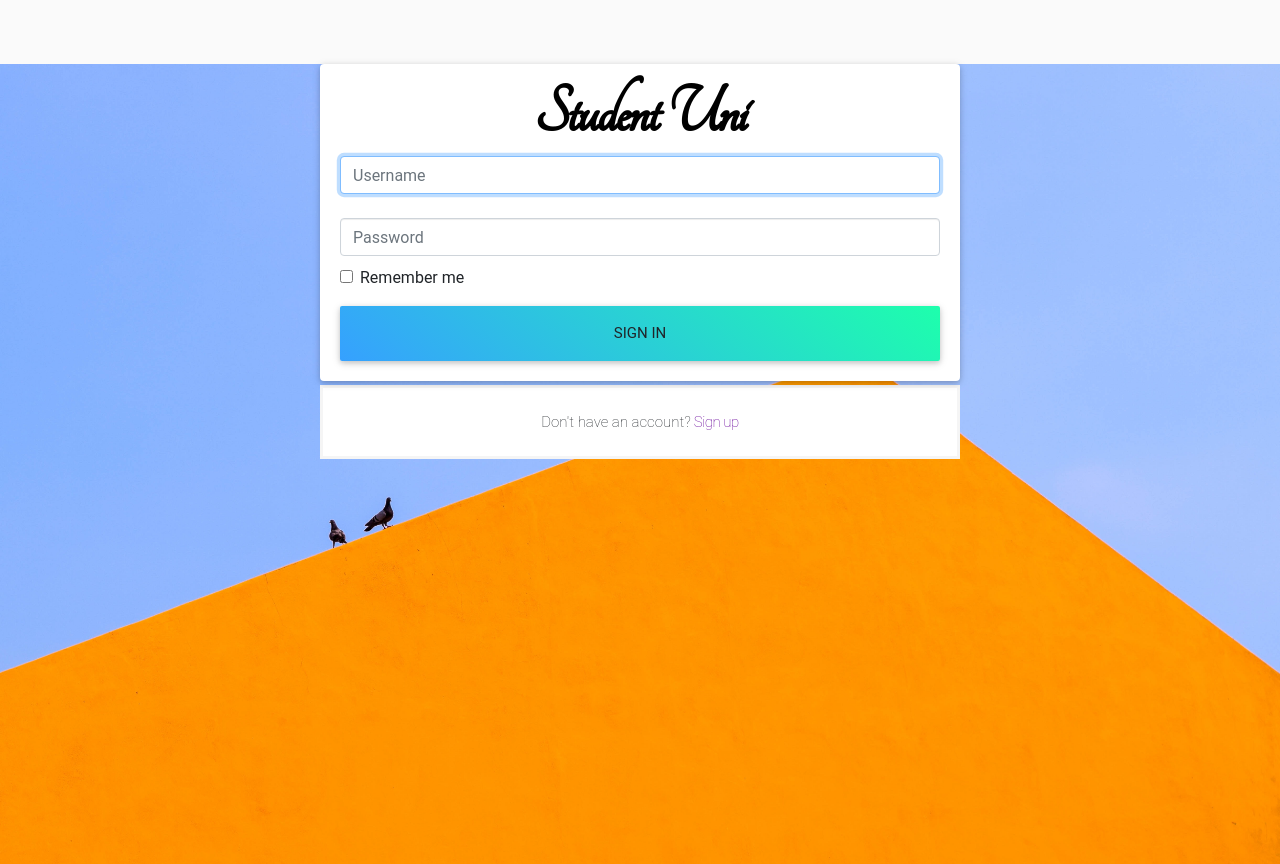
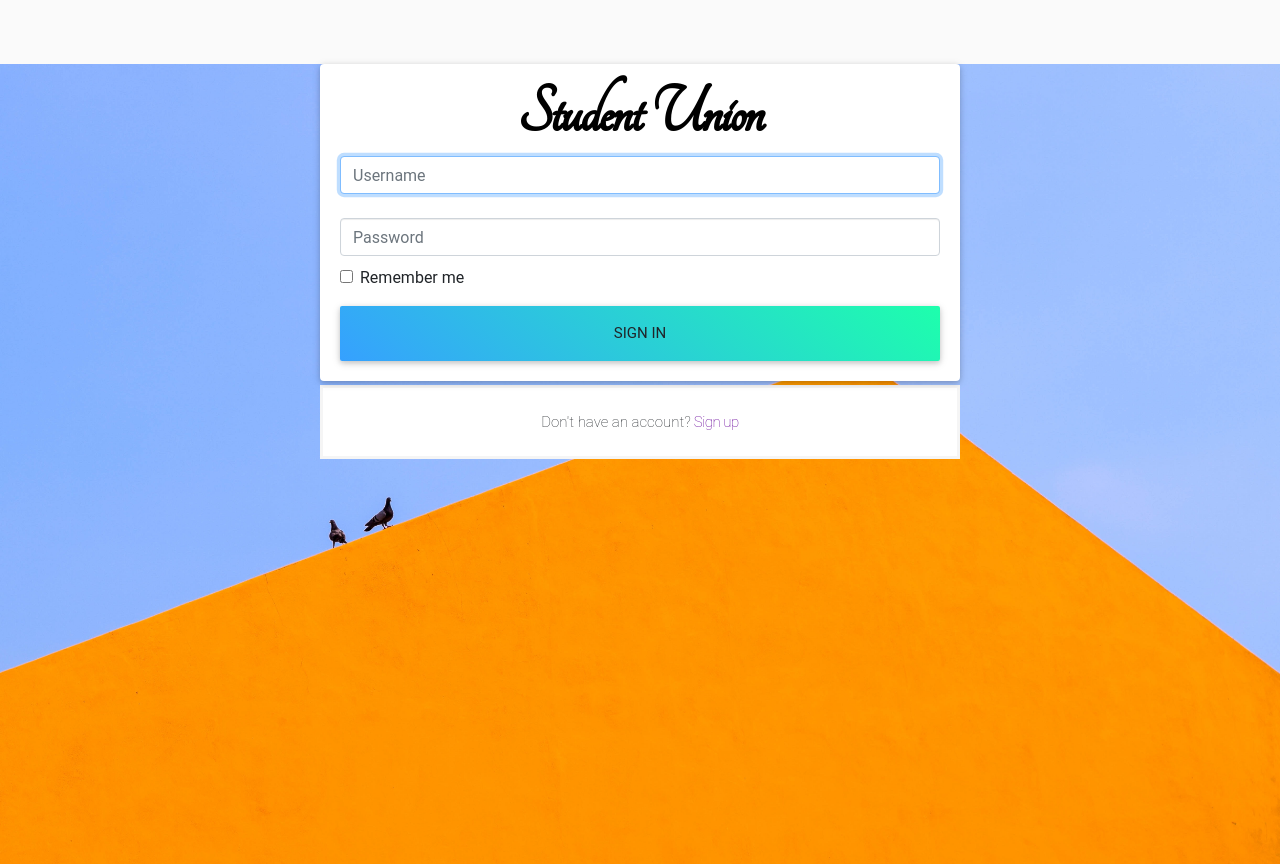
Before and after one commit to HASSAN1A/Student-Union, a Django app: page /accounts/login in a window 1280 px wide. Run offline with Django 3.2, Linux system fonts and the light colour scheme; some libraries are stand-ins or nearby versions.

Commit message:
initial deployment

```diff
--- a/users/templates/registration/login_form.html
+++ b/users/templates/registration/login_form.html
@@ -8,7 +8,7 @@
     </div>
     <div class="card-body">
         <form class="form-signin" method="POST">
-            <h2 style="font-weight: 600;" class="text-center">Student Uni</h2>
+            <h2 style="font-weight: 600;" class="text-center">Student Union</h2>
             {% csrf_token %}
             <label for="username" class="sr-only">Username</label>
             <input type="text" name="username" id="username" class="form-control mt-4" placeholder="Username" required autofocus>
```
